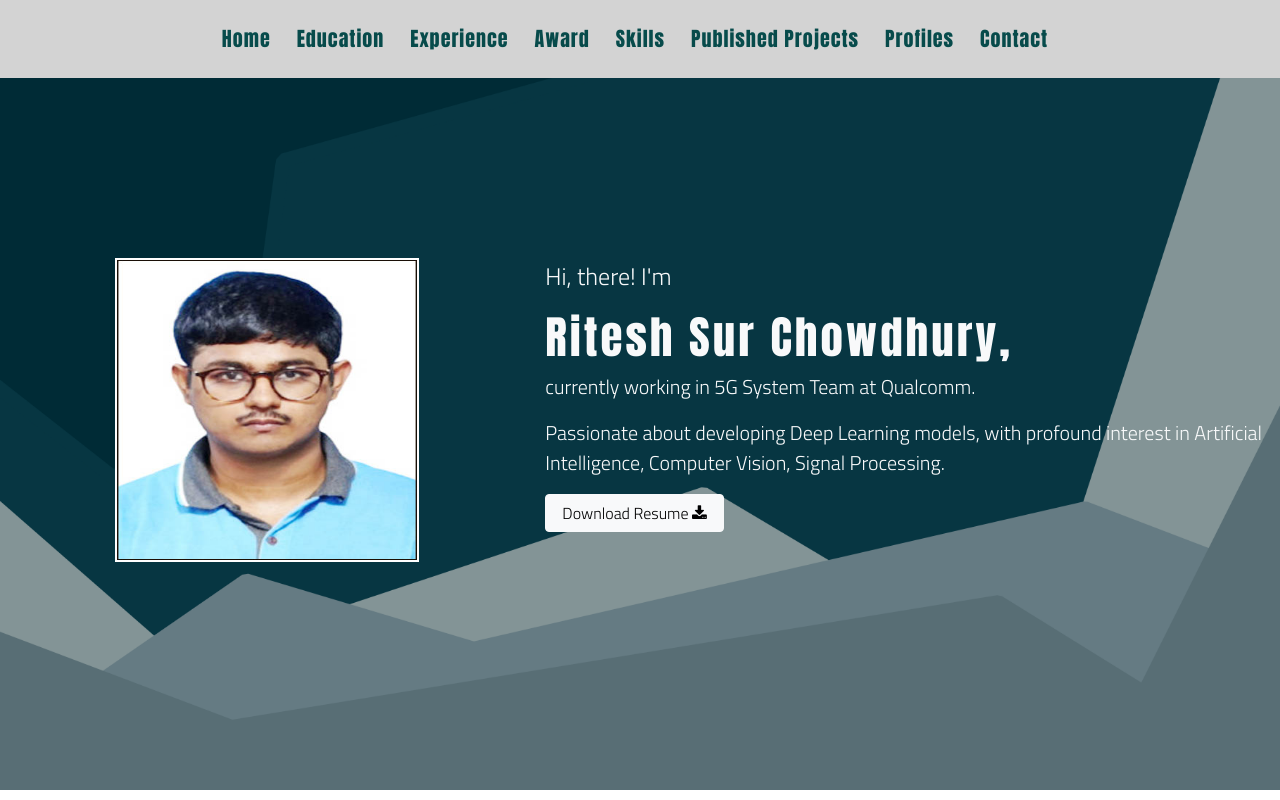
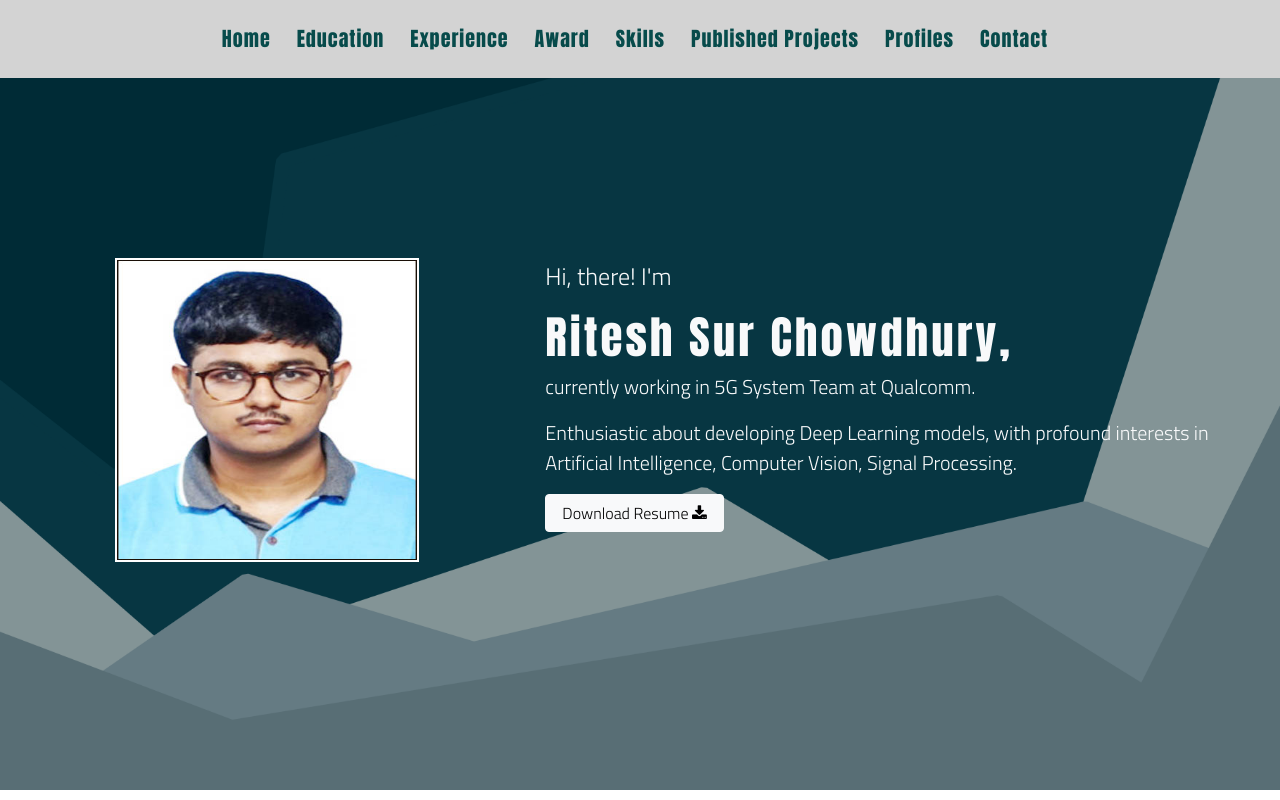
Before and after one commit to RiteshSurChowdhury/RiteshSurChowdhury, a plain HTML site: page index.html in a window 1280 px wide. Shown: the top 800 px of the page. Drawn offline with nearby package versions, Linux system fonts and the light colour scheme; a web font is replaced by a local one.

Commit message:
Update index.html

```diff
--- a/index.html
+++ b/index.html
@@ -90,7 +90,7 @@
                 currently working in 5G System Team at Qualcomm.
               </p>
               <p>
-                Passionate about developing Deep Learning models, with profound interest in Artificial Intelligence, Computer Vision, Signal Processing.
+                Enthusiastic about developing Deep Learning models, with profound interests in Artificial Intelligence, Computer Vision, Signal Processing.
               </p>
               <button
                 class="btn btn-light my-btn rounded-1 px-3"
```
